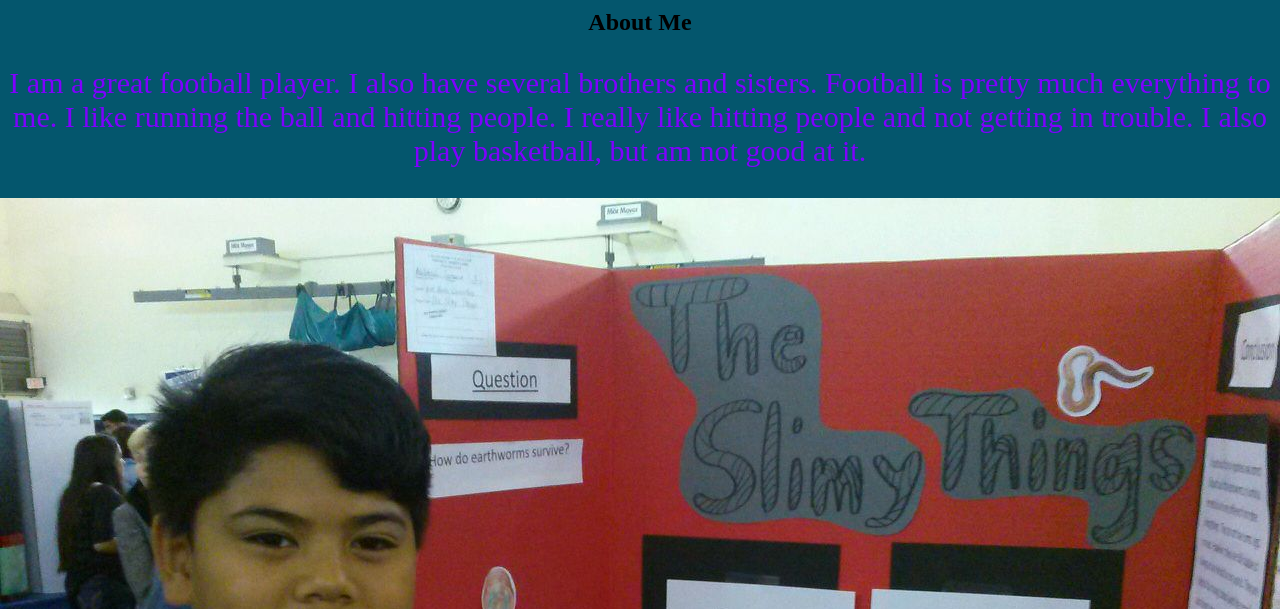
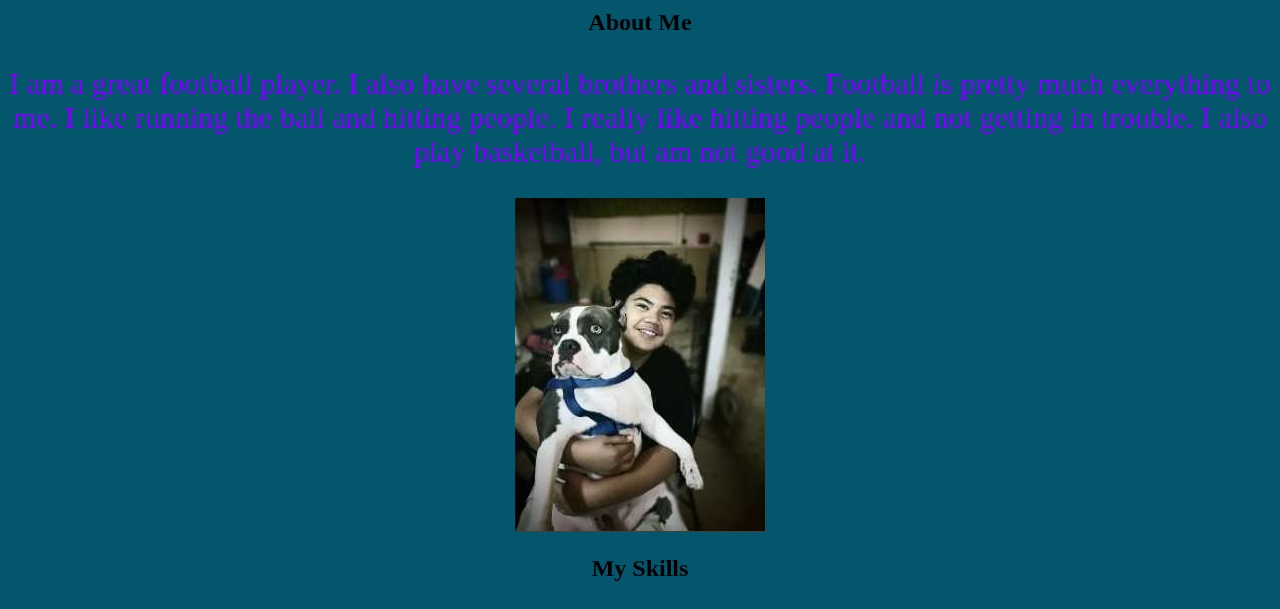
Before and after one commit to Toowee/Toowee.github.io, a plain HTML site: page index.html in a window 1280 px wide. Shown: the part 308-917 px from the top of the page. Drawn offline with Linux system fonts and the light colour scheme.

Commit message:
Update index.html

```diff
--- a/index.html
+++ b/index.html
@@ -21,7 +21,7 @@
                     I am a great football player. I also have several brothers and sisters. Football is pretty much everything to me. I like running the ball and hitting people. I really like hitting people and not getting in trouble. I also play basketball, but am not good at it.
                 </p>
 
-                <img src="images/Me.jpg">
+                <img src="images/Tui.png">
                 <h2>My Skills</h2>
                     <p>
                             I can do photoshop. I can also work in illustrator. I work very well in groups. I am very good at managing time and money. I am a very skilled football player.
```
